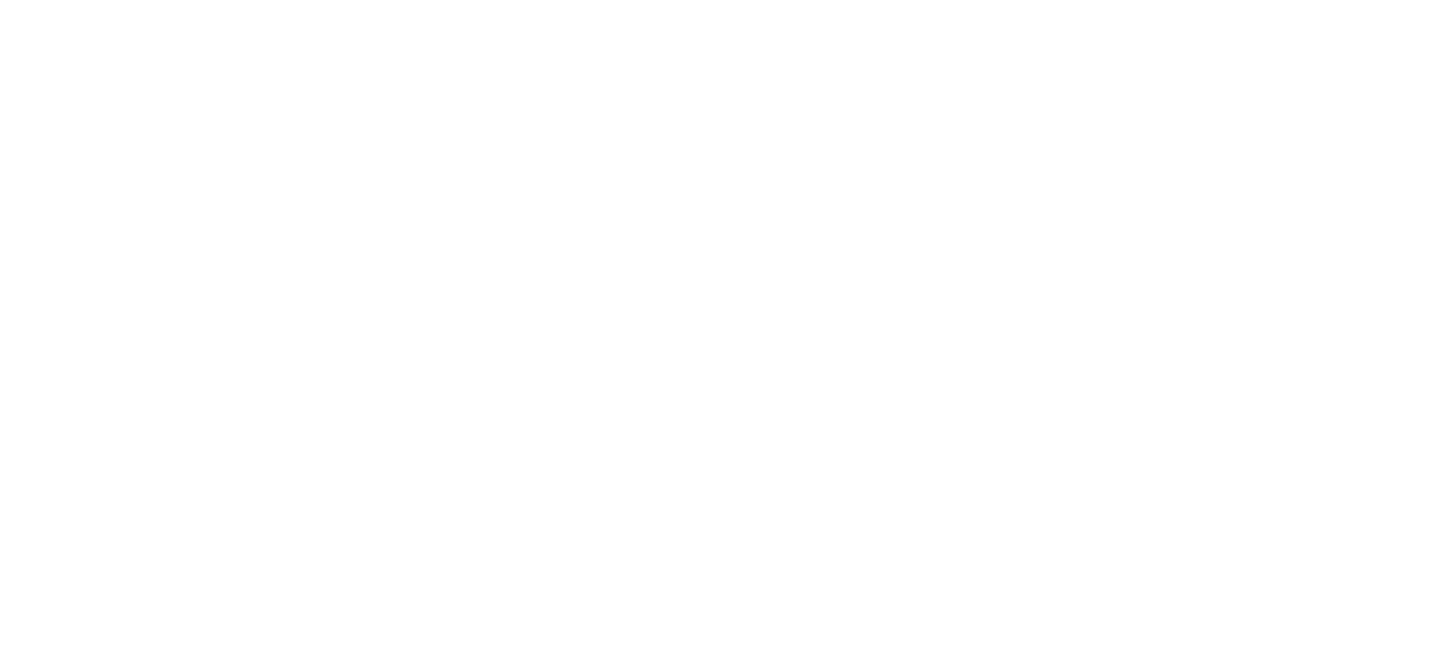
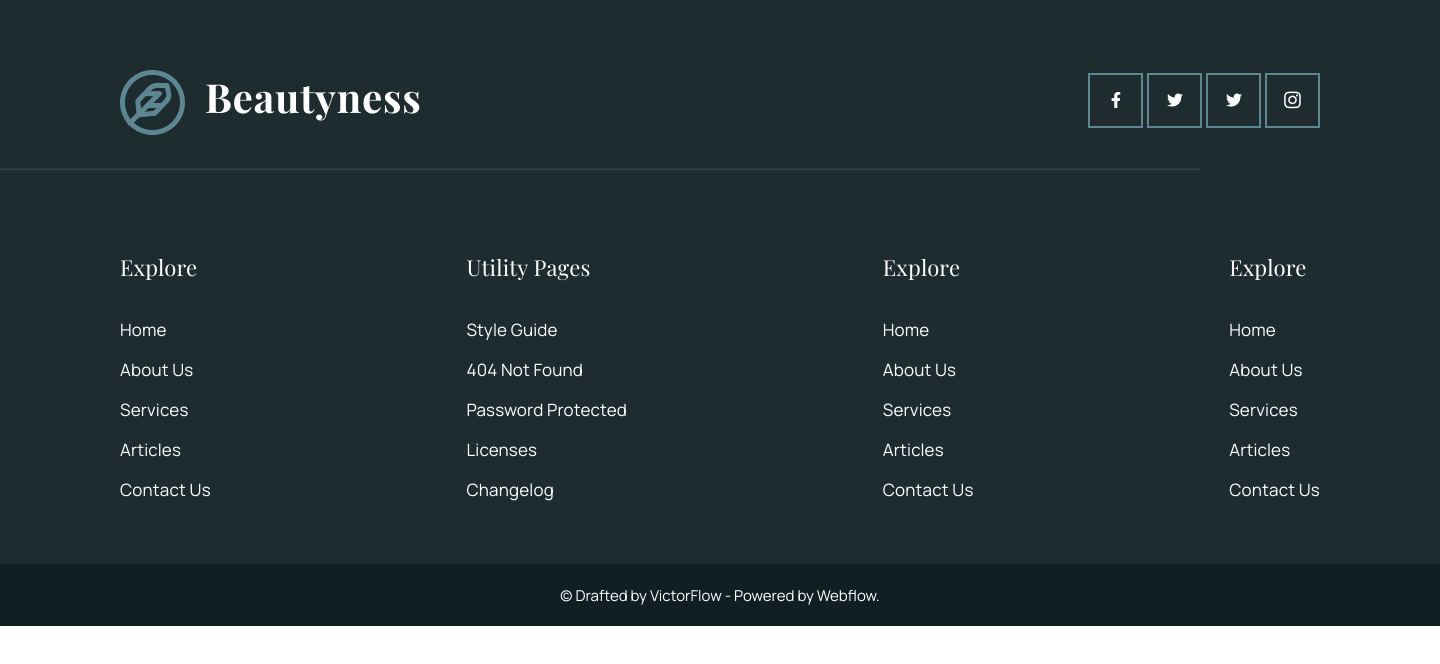
Before and after one commit to LeroyYuta/Beautyness, a website built with Parcel: page index.html in a window 1280 px wide. Shown: the whole page, 1440 px wide, since content can reach past the window. Built offline with nearby package versions, Linux system fonts and the light colour scheme.

Commit message:
creat section footer

```diff
--- a/assets/style/style.scss
+++ b/assets/style/style.scss
@@ -2,3 +2,71 @@ body {
     margin: 0 auto;
     padding: 0;
 }
+
+
+//footer
+
+$bgColor: #1E2C30;
+$bgColorBox_3: #111E22;
+$colorText: white;
+$text__title: 'Playfair Display', serif;
+$text__text: 'Manrope', sans-serif;
+
+.container {
+    margin: 0 auto;
+    background-color: $bgColor;
+    width: 1440px;
+    color: $colorText;
+
+    .logo {
+        display: flex;
+        align-items: center;
+
+        .logo__item_text {
+            margin-left: 21px;
+        }
+    }
+
+    .box_1,
+    .box_2 {
+        display: flex;
+        justify-content: space-between;
+    }
+
+    .box_3 {
+        background-color: $bgColorBox_3;
+        height: 62px;
+        justify-content: center;
+        display: flex;
+        align-items: center;
+
+        .box_3__text {
+            font-family: $text__text;
+            font-size: 15px;
+            font-weight: 400;
+        }
+    }
+
+    .box_1 {
+        padding: 70px 120px 21px 120px;
+        align-items: center;
+    }
+
+    .box_2 {
+        padding: 41px 120px 46px 120px;
+        letter-spacing: 0.17px;
+
+        .text__text {
+            font-size: 17px;
+            font-family: $text__text;
+            font-weight: 400;
+        }
+
+        .text__title {
+            font-size: 22px;
+            font-family: $text__title;
+            font-weight: 400;
+        }
+    }
+
+}
--- a/index.html
+++ b/index.html
@@ -5,12 +5,75 @@
     <meta charset="UTF-8">
     <meta http-equiv="X-UA-Compatible" content="IE=edge">
     <meta name="viewport" content="width=device-width, initial-scale=1.0">
+    <link rel="preconnect" href="https://fonts.googleapis.com">
+    <link rel="preconnect" href="https://fonts.gstatic.com" crossorigin>
+    <link href="https://fonts.googleapis.com/css2?family=Playfair+Display&display=swap" rel="stylesheet">
+    <link rel="preconnect" href="https://fonts.googleapis.com">
+    <link rel="preconnect" href="https://fonts.gstatic.com" crossorigin>
+    <link href="https://fonts.googleapis.com/css2?family=Manrope&display=swap" rel="stylesheet">
     <link rel="stylesheet" href="./assets/style/style.scss">
     <title>Beautyness</title>
 </head>
 
 <body>
 
+
+
+    <!--Footer-->
+    <footer>
+        <div class="container">
+            <div class="box_1">
+                <div class="logo">
+                    <img class="logo__item" src="./assets/img/Beautyness footer/logo.png" alt="logo">
+                    <img class="logo__item_text" src="./assets/img/Beautyness footer/Beautiness.png" alt="">
+                </div>
+                <div class="social">
+                    <img class="social__item" src="./assets/img/Beautyness footer/facebook.png" alt="facebook">
+                    <img class="social__item" src="./assets/img/Beautyness footer/twitter.png" alt="twitter">
+                    <img class="social__item" src="./assets/img/Beautyness footer/twitter.png" alt="in">
+                    <img class="social__item" src="./assets/img/Beautyness footer/instagram.png" alt="instagram">
+                </div>
+            </div>
+            <div class="trait"><img class="trait__img" src="./assets/img/Beautyness footer/trait.png" alt="trait"></div>
+            <div class="box_2">
+                <div class="text">
+                    <h5 class="text__title">Explore</h5>
+                    <p class="text__text">Home</p>
+                    <p class="text__text">About Us</p>
+                    <p class="text__text">Services</p>
+                    <p class="text__text">Articles</p>
+                    <p class="text__text">Contact Us</p>
+                </div>
+                <div>
+                    <h5 class="text__title">Utility Pages</h5>
+                    <p class="text__text">Style Guide</p>
+                    <p class="text__text">404 Not Found</p>
+                    <p class="text__text">Password Protected</p>
+                    <p class="text__text">Licenses</p>
+                    <p class="text__text">Changelog</p>
+                </div>
+                <div>
+                    <h5 class="text__title">Explore</h5>
+                    <p class="text__text">Home</p>
+                    <p class="text__text">About Us</p>
+                    <p class="text__text">Services</p>
+                    <p class="text__text">Articles</p>
+                    <p class="text__text">Contact Us</p>
+                </div>
+                <div>
+                    <h5 class="text__title">Explore</h5>
+                    <p class="text__text">Home</p>
+                    <p class="text__text">About Us</p>
+                    <p class="text__text">Services</p>
+                    <p class="text__text">Articles</p>
+                    <p class="text__text">Contact Us</p>
+                </div>
+            </div>
+            <div class="box_3">
+                <p class="box_3__text">© Drafted by VictorFlow - Powered by Webflow.</p>
+            </div>
+        </div>
+    </footer>
     <script src="./js/index.js"></script>
 </body>
 
```
Also changed, not shown: package.json (+106 -2 lines), assets/img/Beautyness footer/Beautiness.png (added), assets/img/Beautyness footer/facebook.png (added), assets/img/Beautyness footer/in.png (added), assets/img/Beautyness footer/instagram.png (added), assets/img/Beautyness footer/logo.png (added), assets/img/Beautyness footer/trait.png (added), assets/img/Beautyness footer/twitter.png (added), assets/style/style.css, 1 other file.
